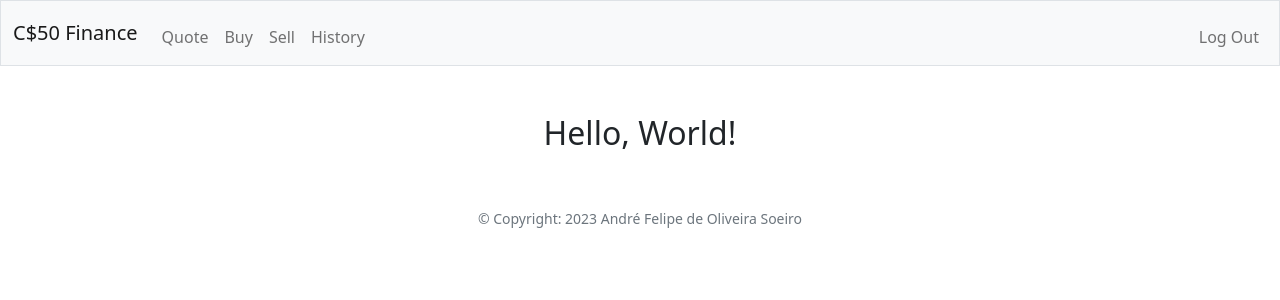
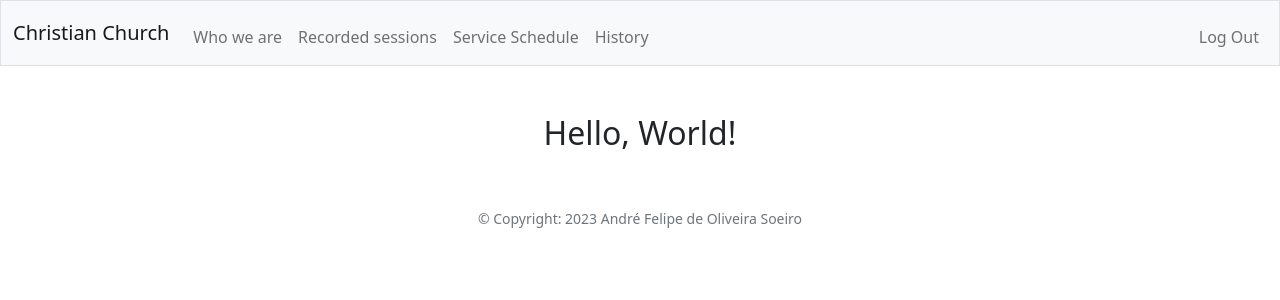
Before and after one commit to afsoeiro/flask-church, a Flask app: page / in a window 1280 px wide. Shown: the top 300 px of the page. Run offline with Flask 3, Linux system fonts and the light colour scheme; the visitor is signed in with stand-in values (Sample User, id 1); some libraries are stand-ins or nearby versions.

Commit message:
Debranding from finance.

```diff
--- a/api/templates/layout.html
+++ b/api/templates/layout.html
@@ -16,7 +16,7 @@
 
         <link href="/static/styles.css" rel="stylesheet">
 
-        <title>C$50 Finance: {% block title %}{% endblock %}</title>
+        <title>Christian Church: {% block title %}{% endblock %}</title>
         <script src="/static/scripts.js" type="application/javascript" defer></script>
     </head>
 
@@ -24,16 +24,16 @@
 
         <nav class="bg-light border navbar navbar-expand-md navbar-light">
             <div class="container-fluid">
-                <a class="navbar-brand" href="/"><span class="blue">C</span><span class="red">$</span><span class="yellow">5</span><span class="green">0</span> <span class="red">Finance</span></a>
+                <a class="navbar-brand" href="/">Christian Church</a>
                 <button aria-controls="navbar" aria-expanded="false" aria-label="Toggle navigation" class="navbar-toggler" data-bs-target="#navbar" data-bs-toggle="collapse" type="button">
                     <span class="navbar-toggler-icon"></span>
                 </button>
                 <div class="collapse navbar-collapse" id="navbar">
                     {% if session["user_id"] %}
                         <ul class="navbar-nav me-auto mt-2">
-                            <li class="nav-item"><a class="nav-link" href="/quote">Quote</a></li>
-                            <li class="nav-item"><a class="nav-link" href="/buy">Buy</a></li>
-                            <li class="nav-item"><a class="nav-link" href="/sell">Sell</a></li>
+                            <li class="nav-item"><a class="nav-link" href="/quote">Who we are</a></li>
+                            <li class="nav-item"><a class="nav-link" href="/buy">Recorded sessions</a></li>
+                            <li class="nav-item"><a class="nav-link" href="/sell">Service Schedule</a></li>
                             <li class="nav-item"><a class="nav-link" href="/history">History</a></li>
                         </ul>
                         <ul class="navbar-nav ms-auto mt-2">
```
